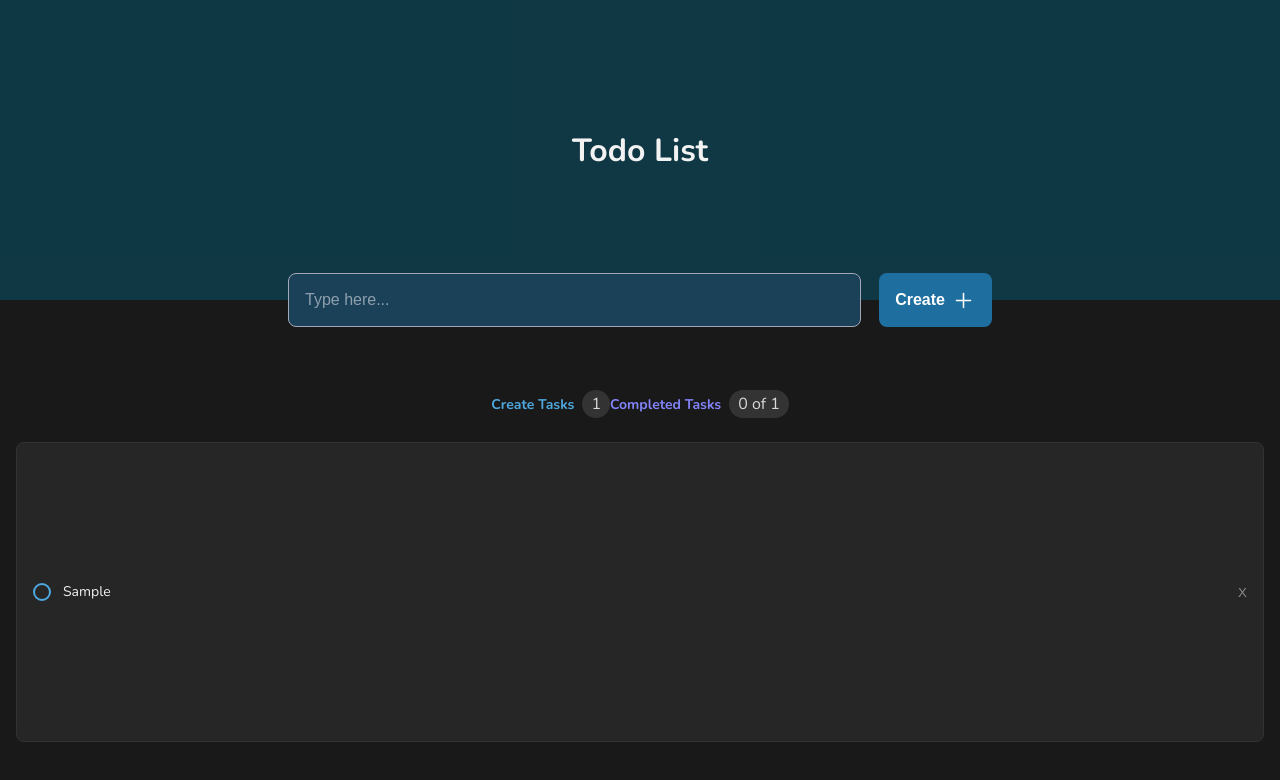
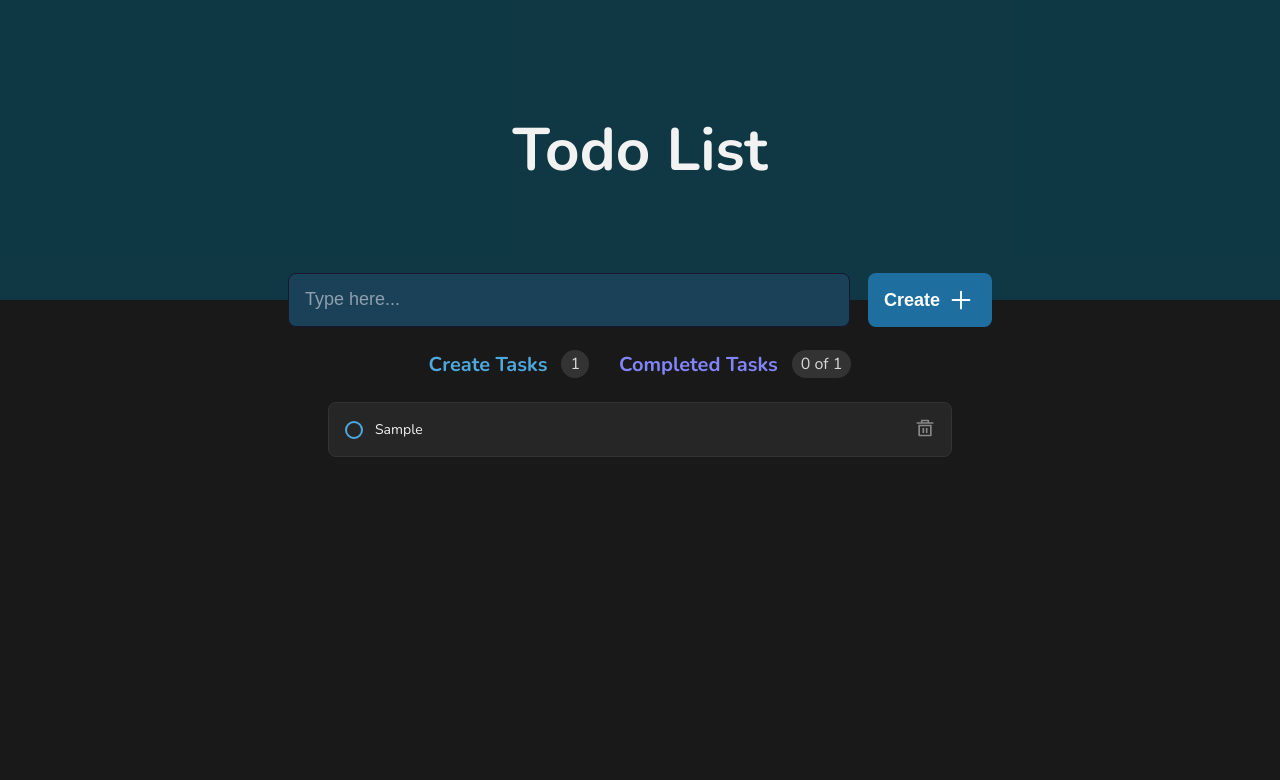
Before and after one commit to Abzall/Simple-To-Do-App, a React (Vite) app: page / in a window 1280 px wide. Both pictures are taken after typing "Sample" into the empty fields and a click on the button "Create". Shown: the top 780 px of the page. Built offline with nearby package versions, Linux system fonts and the light colour scheme.

Commit message:
Доработал стили

```diff
--- a/src/App.jsx
+++ b/src/App.jsx
@@ -1,61 +1,64 @@
-import React, { useEffect, useState } from 'react'
-import Header from './components/header/Header'
-import Tasks from './components/tasks/Tasks'
+import React, { useEffect, useState } from "react";
+import Header from "./components/header/Header";
+import Tasks from "./components/tasks/Tasks";
 
 const App = () => {
-
-  const [tasks, setTasks] = useState([])
+  const [tasks, setTasks] = useState([]);
 
   const getLocal = () => {
-    const saved = localStorage.getItem('itemLocal')
-    if(saved) {
-      setTasks(JSON.parse(saved))
+    const saved = localStorage.getItem("itemLocal");
+    if (saved) {
+      setTasks(JSON.parse(saved));
     }
-  }
+  };
 
   useEffect(() => {
-    getLocal()
-  }, [])
+    getLocal();
+  }, []);
 
   const saveLocal = (newItem) => {
-    setTasks(newItem)
-    localStorage.setItem('itemLocal', JSON.stringify(newItem))
-  }
+    setTasks(newItem);
+    localStorage.setItem("itemLocal", JSON.stringify(newItem));
+  };
 
   const addTask = (input) => {
+    if (input !== "") {
       saveLocal([
-      ...tasks,
         {
           id: Math.random(),
           value: input,
-        isComplete: false
+          isComplete: false,
+        },
+        ...tasks,
+      ]);
+    } else {
+      alert('Type your task')
     }
-    ])
-  }
+  };
 
   const onComplete = (itemId) => {
-    const toggle = tasks.map(e => {
-      if(e.id === itemId)
+    const toggle = tasks.map((e) => {
+      if (e.id === itemId)
         return {
           ...e,
-        isComplete: !e.isComplete
-      }
-      return e
-    })
-    saveLocal(toggle)
-  }
+          isComplete: !e.isComplete,
+        };
+      return e;
+    });
+    saveLocal(toggle);
+  };
 
   const onDelete = (itemId) => {
-    const del = tasks.filter((e) => e.id !== itemId)
-    saveLocal(del)
-  }
+    const del = tasks.filter((e) => e.id !== itemId);
+    saveLocal(del);
+  };
 
   return (
     <div>
-      <Header addTask={addTask}/>
-      <Tasks tasks={tasks} onComplete={onComplete} onDelete={onDelete}/>
+      <Header addTask={addTask} />
+      <Tasks tasks={tasks} onComplete={onComplete} onDelete={onDelete} />
     </div>
-  )
-}
+  );
+};
 
-export default App
+export default App;
--- a/src/components/header/Header.jsx
+++ b/src/components/header/Header.jsx
@@ -27,7 +27,7 @@ const Header = ({ addTask }) => {
         />
         <button>
           Create
-          <IoAddOutline size={25} />
+          <IoAddOutline size={30} />
         </button>
       </form>
     </header>
--- a/src/components/header/header.module.css
+++ b/src/components/header/header.module.css
@@ -5,6 +5,7 @@
     align-items: center;
     height: 300px;
     position: relative;
+    font-size: 30px;
 }
 .taskForm {
     position: absolute;
@@ -21,7 +22,7 @@
     flex: 1;
     color: #fff;
     background: rgba(26, 65, 88);
-    border: 1px solid #a6a6b9;
+    border: 1px solid #171732;
     border-radius: 8px;
     padding: 0 16px;
     font-size: 16px;
@@ -30,6 +31,7 @@
 }
 .taskForm input::placeholder {
     color: #8e9fad;
+    font-size: 18px;
 }
 .taskForm button {
     height: 100%;
@@ -42,5 +44,5 @@
     align-items: center;
     gap: 6px;
     font-weight: 700;
-    font-size: 16px;
+    font-size: 18px;
 }
--- a/src/components/task/Task.jsx
+++ b/src/components/task/Task.jsx
@@ -1,17 +1,25 @@
-import React from 'react'
-import styles from './task.module.css'
+import React from "react";
+import styles from "./task.module.css";
 import { AiFillCheckCircle } from "react-icons/ai";
+import { RiDeleteBin5Line } from "react-icons/ri";
 
-const Task = ({item, onComplete, onDelete}) => {
+const Task = ({ item, onComplete, onDelete }) => {
   return (
     <div className={styles.task}>
-        <button className={styles.checkContainer} onClick={() => onComplete(item.id)}>
-            {item.isComplete ? <AiFillCheckCircle/> : <div/>}
-        </button>
-        <p className={item.isComplete ? styles.textCompleted : ''}>{item.value}</p>
-        <button className={styles.deleteButton} onClick={() => onDelete(item.id)}>X</button>
+      <button
+        className={styles.checkContainer}
+        onClick={() => onComplete(item.id)}
+      >
+        {item.isComplete ? <AiFillCheckCircle /> : <div />}
+      </button>
+      <p className={item.isComplete ? styles.textCompleted : ""}>
+        {item.value}
+      </p>
+      <button className={styles.deleteButton} onClick={() => onDelete(item.id)}>
+        <RiDeleteBin5Line size={20} />
+      </button>
     </div>
-  )
-}
+  );
+};
 
-export default Task
+export default Task;
--- a/src/components/task/task.module.css
+++ b/src/components/task/task.module.css
@@ -1,5 +1,6 @@
 .task {
-    width: 100%;
+    width: 50%;
+    height: inherit;
     background: #262626;
     border: 1px solid #333333;
     padding: 16px;
@@ -8,6 +9,7 @@
     align-items: center;
     justify-content: space-between;
     gap: 12px;
+    transform: translateX(50%);
 }
 .task p {
     font-size: 14px;
@@ -40,4 +42,8 @@ p.textCompleted {
     background: none;
     border: none;
     color: #888888;
+    transition: .5s;
 }
+.deleteButton:hover {
+    color: rgb(173, 55, 55);
+}
--- a/src/components/tasks/tasks.module.css
+++ b/src/components/tasks/tasks.module.css
@@ -2,8 +2,10 @@
     width: 100%;
     min-width: 736px;
     margin: 0 auto;
-    margin-top: 90px;
+    margin-top: 50px;
     padding: 0 1rem;
+    display: flex;
+    flex-direction: column;
 }
 .header {
     display: flex;
@@ -14,15 +16,16 @@
 .header > div {
     display: flex;
     align-items: center;
-    gap: 8px;
+    gap: 14px;
 }
 .header p {
     color: #4ea8de;
-    font-size: 14px;
+    font-size: 20px;
     font-weight: 700;
 }
 .textPurple {
     color: #8284fa !important;
+    margin-left: 30px;
 }
 .header span {
     background: #333333;
@@ -34,5 +37,5 @@
     display: flex;
     flex-direction: column;
     gap: 12px;
-    height: auto;
+    height: 55px;
 }
```
Also changed, not shown: src/txt.txt (deleted). Lines whose indentation alone changed are shown as unchanged.
